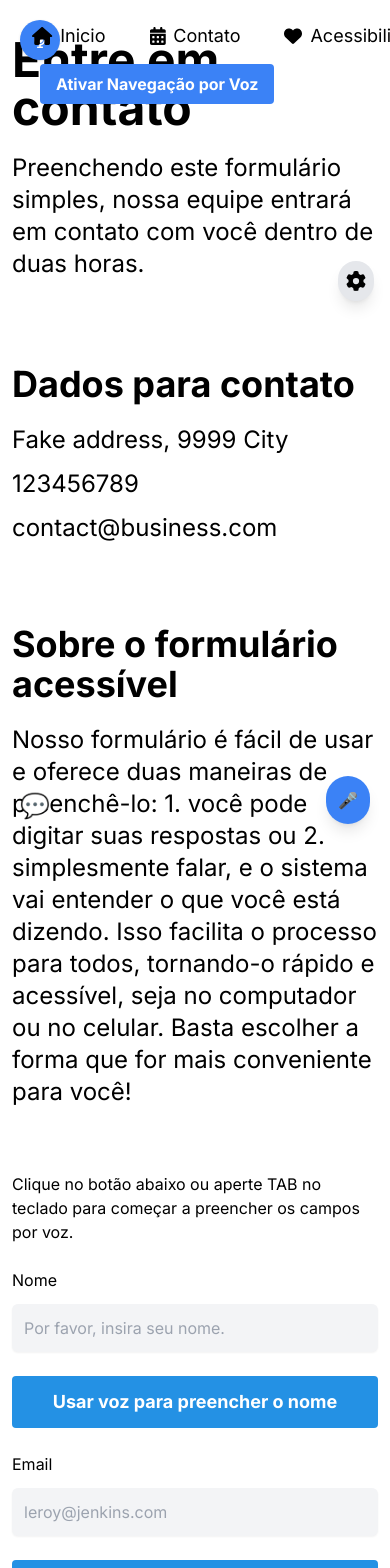
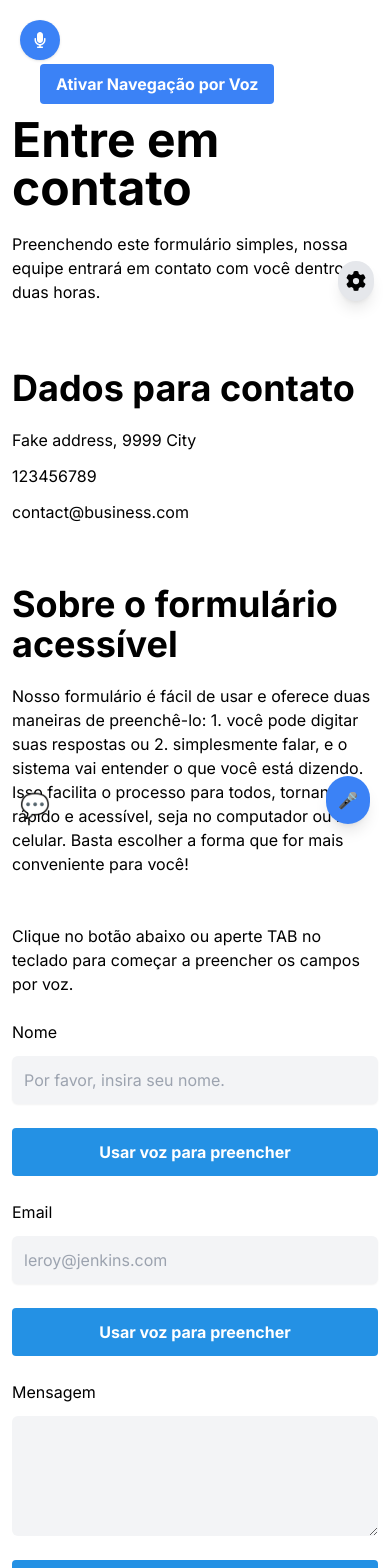
Before and after one commit to Claudio-Silva-Bispo/next-fiap-salesforce, a Next.js app: page /Contato in a window 390 px wide. Shown: the top 1568 px of the page. Built offline with nearby package versions, Linux system fonts and the light colour scheme.

Commit message:
Ajuste na responsividade

```diff
--- a/src/components/Contact.tsx
+++ b/src/components/Contact.tsx
@@ -119,7 +119,7 @@ export default function Contact() {
     };
 
     return (
-        <section className="py-3 min-h-[90vh]" id="contact">
+        <section className="py-3 min-h-[90vh] p-2" id="contact">
             <div className="grid grid-cols-1 px-3 mx-auto lg:px-8 md:grid-cols-2 md:divide-x md:pt-20">
                 <div>
                     <div className="py-6 md:py-0 md:px-6 flex flex-col justify-start">
@@ -132,23 +132,26 @@ export default function Contact() {
 
                         <TextReader text="Preenchendo este formulário simples, nossa equipe entrará em contato com você dentro de duas horas." isReadingEnabled={isReadingEnabled}>
                             <FocusableComponent id="text18" tabIndex={17}>
-                                <p className="pt-5 pb-4 text-2xl ">Preenchendo este formulário simples, nossa equipe entrará em contato com você dentro de duas horas.</p>
+                                <p className="pt-5 pb-4 md:text-2xl ">Preenchendo este formulário simples, nossa equipe entrará em contato com você dentro de duas horas.</p>
                             </FocusableComponent>
                         </TextReader>
                     </div>
 
                     <div className="py-6 md:py-0 md:px-6 flex flex-col justify-center">
-                        <h2 className="text-4xl md:text-3xl font-bold mb-5 pt-5">Dados para contato</h2>
-                        <p className="flex items-center mb-3  text-2xl">Fake address, 9999 City</p>
-                        <p className="flex items-center mb-3  text-2xl">123456789</p>
-                        <p className="flex items-center mb-3  text-2xl">contact@business.com</p>
+                        <h2 className="text-4xl md:text-3xl font-bold mb-5 md:pt-5">Dados para contato</h2>
+                        <p className="flex items-center mb-3 md:text-2xl">Fake address, 9999 City</p>
+                        <p className="flex items-center mb-3 md:text-2xl">123456789</p>
+                        <p className="flex items-center mb-3 md:text-2xl">contact@business.com</p>
                     </div>
 
                     <div className="py-6 md:py-0 md:px-6 flex flex-col justify-center">
-                        <h2 className="text-4xl md:text-3xl font-bold mb-5 pt-5">Sobre o formulário acessível</h2>
-                        <p className="pb-4 text-2xl">
-                        Nosso formulário é fácil de usar e oferece duas maneiras de preenchê-lo: 1. você pode digitar suas respostas ou 2. simplesmente falar, e o sistema vai entender o que você está dizendo. Isso facilita o processo para todos, tornando-o rápido e acessível, seja no computador ou no celular. Basta escolher a forma que for mais conveniente para você!
+                        <h2 className="text-4xl md:text-3xl font-bold mb-5 md:pt-5">Sobre o formulário acessível</h2>
+                        <p className="pb-4 md:text-2xl">
+                        Nosso formulário é fácil de usar e oferece duas maneiras de preenchê-lo:
                         </p>
+                        <p>1. Você pode digitar suas respostas</p>
+                        <p>2. Simplesmente falar, e o sistema vai entender o que você está dizendo. Isso facilita o processo para todos, tornando-o rápido e acessível, seja no computador ou no celular. </p>
+                        <p className='pt-5'>Basta escolher a forma que for mais conveniente para você!</p>
                     </div>
 
 
@@ -172,8 +175,8 @@ export default function Contact() {
                             className="block w-full rounded-md shadow-sm focus:ring focus:ring-opacity-75 focus:ring-violet-600 bg-gray-100 p-3 mt-3"
                         />
                     </label>
-                    <button type="button" onClick={startRecognition} onFocus={() => handleFieldChange(0)} className="self-center px-8 py-3 text-lg rounded focus:ring hover:ring focus:ring-opacity-75 bg-quinta text-white  focus:ring-quinta hover:ring-quinta w-full">
-                        Usar voz para preencher o nome
+                    <button type="button" onClick={startRecognition} onFocus={() => handleFieldChange(0)} className="self-center px-8 py-3 md:text-lg rounded focus:ring hover:ring focus:ring-opacity-75 bg-quinta text-white  focus:ring-quinta hover:ring-quinta w-full">
+                        Usar voz para preencher
                     </button>
 
                     <label className="block">
@@ -188,8 +191,8 @@ export default function Contact() {
                             className="block w-full rounded-md shadow-sm focus:ring focus:ring-opacity-75 focus:ring-violet-600 bg-gray-100 p-3 mt-3"
                         />
                     </label>
-                    <button type="button" onClick={startRecognition} onFocus={() => handleFieldChange(1)} className="self-center px-8 py-3 text-lg rounded focus:ring hover:ring focus:ring-opacity-75 bg-quinta text-white  focus:ring-quinta hover:ring-quinta w-full">
-                        Usar voz para preencher o email
+                    <button type="button" onClick={startRecognition} onFocus={() => handleFieldChange(1)} className="self-center px-8 py-3 md:text-lg rounded focus:ring hover:ring focus:ring-opacity-75 bg-quinta text-white  focus:ring-quinta hover:ring-quinta w-full">
+                        Usar voz para preencher
                     </button>
 
                     <label className="block">
@@ -203,8 +206,8 @@ export default function Contact() {
                             className="block w-full rounded-md focus:ring focus:ring-opacity-75 focus:ring-violet-600 bg-gray-100 mt-3"
                         ></textarea>
                     </label>
-                    <button type="button" onClick={startRecognition} onFocus={() => handleFieldChange(2)} className="self-center px-8 py-3 text-lg rounded focus:ring hover:ring focus:ring-opacity-75 bg-quinta text-white  focus:ring-quinta hover:ring-quinta w-full">
-                        Usar voz para preencher a mensagem
+                    <button type="button" onClick={startRecognition} onFocus={() => handleFieldChange(2)} className="self-center px-8 py-3 md:text-lg rounded focus:ring hover:ring focus:ring-opacity-75 bg-quinta text-white  focus:ring-quinta hover:ring-quinta w-full">
+                        Usar voz para preencher
                     </button>
 
                     <button type="submit" className="self-center px-8 py-3 text-lg rounded focus:ring hover:ring focus:ring-opacity-75 bg-quinta text-white  focus:ring-quinta hover:ring-quinta w-full">
--- a/src/components/ContactNetworks.tsx
+++ b/src/components/ContactNetworks.tsx
@@ -14,7 +14,7 @@ export default function ContactNetworks() {
 
         <TextReader text="Contatos & Redes" isReadingEnabled={isReadingEnabled}>
             <FocusableComponent id="text16" tabIndex={15}>
-              <h1 className="text-5xl font-bold text-white pt-16 md:pt-0 leading-normal sm:text-center">Contatos & <span> Redes</span></h1>
+              <h1 className="text-5xl p-10 font-bold text-white pt-16 md:pt-0 leading-normal sm:text-center">Contatos & <span> Redes</span></h1>
             </FocusableComponent>
         </TextReader>
         <div className="grid grid-cols-2 sm:grid-cols-3 md:flex md:flex-wrap md:justify-center lg:justify-between pb-20 md:pb-0">
--- a/src/components/Hero.tsx
+++ b/src/components/Hero.tsx
@@ -28,7 +28,7 @@ export default function Hero() {
 
                     <TextReader text="Cada produto que oferecemos desempenha um papel na construção de conexões que impulsionam o sucesso, e esse sucesso pode ser aproveitado para criar mudanças positivas." isReadingEnabled={isReadingEnabled}>
                         <FocusableComponent id="text7" tabIndex={6}>
-                            <p className="mt-6 mb-8 text-4xl sm:mb-12 xl:max-w-5xl text-gray-50">
+                            <p className="mt-6 mb-8 text-xl md:text-4xl sm:mb-12 xl:max-w-5xl text-gray-50">
                             Cada produto que oferecemos desempenha um papel na construção de conexões que impulsionam o sucesso, e esse sucesso pode ser aproveitado para criar mudanças positivas.
                             </p>
                         </FocusableComponent>
@@ -41,7 +41,7 @@ export default function Hero() {
                         >
                         <TextReader text="Contato" isReadingEnabled={isReadingEnabled}>
                             <FocusableComponent id="text8" tabIndex={7}>
-                                <a href="/ContactSection">Contato</a>
+                                <a href="/Contato">Contato</a>
                             </FocusableComponent>
                         </TextReader>
                         </button>
@@ -51,7 +51,7 @@ export default function Hero() {
                         >
                         <TextReader text="Produtos" isReadingEnabled={isReadingEnabled}>
                             <FocusableComponent id="text9" tabIndex={8}>
-                                <a href="/Services">Produtos</a>
+                                <a href="/FormularioDescoberta">Produtos</a>
                             </FocusableComponent>
                         </TextReader>
                         </button>
--- a/src/components/MenuAcessibilidade.tsx
+++ b/src/components/MenuAcessibilidade.tsx
@@ -78,7 +78,7 @@ const AccessibilityMenu: React.FC = () => {
         onClick={toggleMenu} // Abre/fecha o menu ao clicar
         aria-expanded={isOpen} // Indica se o menu está aberto
         aria-controls="accessibility-menu"
-        className="fixed right-4 top-1/3 transform -translate-y-1/2 p-2 bg-gray-200 rounded-full shadow-lg z-50"
+        className="fixed right-4 top-1/3 transform -translate-y-1/2 p-2 bg-gray-200 rounded-full shadow-lg z-40"
       >
         <FontAwesomeIcon icon={faCog} size="lg" />
       </button>
--- a/src/components/Navbar.tsx
+++ b/src/components/Navbar.tsx
@@ -22,15 +22,15 @@ export default function Navbar() {
 
   const menuItems = [
     { item: 'Home', path: '/', icon: faHome },
-    { item: 'Sobre nós', path: '/AboutCompany', icon: faBuilding },
-    { item: 'Contatos', path: '/ContactSection', icon: faPhone },
-    { item: 'Orçamento', path: '#quote', icon: faCalendarAlt },
-    { item: 'Serviços', path: '/Services', icon: faCalendarTimes },
+    { item: 'Login', path: '/Login', icon: faBuilding },
+    { item: 'Contatos', path: '/Contato', icon: faPhone },
+    { item: 'Produtos', path: '/FormularioDescoberta', icon: faCalendarAlt },
+    { item: 'Dashboard', path: '/Dashboard', icon: faCalendarTimes },
     { item: 'Feedback', path: '/Feedback', icon: faComments },
-    { item: 'Testimonials', path: '/Testimonials', icon: faThumbsUp },
-    { item: 'Dicas', path: '/Tips', icon: faShareAlt },
+    { item: 'Dicas', path: '/Dicas', icon: faThumbsUp },
     { item: 'Time', path: '/Team', icon: faUsers },
-    { item: 'Galeria', path: '/Gallery', icon: faGlobe },
+    { item: 'Documentação', path: '/Documentacao', icon: faGlobe },
+    { item: 'Acessibilidade', path: '/SuporteAcessibilidade', icon: faGlobe },
   ];
 
   const sections = [
@@ -156,7 +156,7 @@ export default function Navbar() {
   }, [router.pathname]);
 
   return (
-    <header className={`p-4 fixed top-0 w-full z-50`} >
+    <header className={`p-4 fixed top-0 w-full z-50 hidden md:flex`} >
       <div className="container flex items-center justify-between h-10 mx-auto w-full">
         <div className="flex items-center justify-center flex-grow space-x-3 text-lg">
           <TextReader text="Inicio" isReadingEnabled={isReadingEnabled}>
--- a/src/components/ReceivedFeedbacks.tsx
+++ b/src/components/ReceivedFeedbacks.tsx
@@ -41,9 +41,9 @@ export default function ReceberFeedbacks() {
                 </p>
 
                 <div className='grid md:flex gap-5'>
-                    <button type="button" className="self-center px-8 py-3 text-lg rounded focus:ring hover:ring focus:ring-opacity-75 bg-quinta text-gray-50 focus:ring-terceira hover:ring-terceira"><a href="/Testimonials">Ver mais feedback</a></button>
+                    <button type="button" className="self-center px-8 py-3 text-lg rounded focus:ring hover:ring focus:ring-opacity-75 bg-quinta text-gray-50 focus:ring-terceira hover:ring-terceira"><a href="/Testimonials">Saiba mais</a></button>
 
-                    <button type="button" className="self-center px-8 py-3 text-lg rounded focus:ring hover:ring focus:ring-opacity-75 bg-quinta text-gray-50 focus:ring-terceira hover:ring-terceira"><a href="/FormularioDescoberta">Orçamento</a></button>
+                    <button type="button" className="self-center px-8 py-3 text-lg rounded focus:ring hover:ring focus:ring-opacity-75 bg-quinta text-gray-50 focus:ring-terceira hover:ring-terceira mb-20 md:mb-0"><a href="/FormularioDescoberta">Produto</a></button>
                 </div>
 
             </div>
--- a/src/pages/Contato.tsx
+++ b/src/pages/Contato.tsx
@@ -117,20 +117,20 @@ export default function Contact() {
             <div className="grid grid-cols-1 px-3 mx-auto lg:px-8 md:grid-cols-2 md:divide-x md:pt-20">
                 <div>
                     <div className="py-6 md:py-0 md:px-6 flex flex-col justify-start">
-                        <h1 className="text-5xl font-bold">Entre em contato</h1>
-                        <p className="pt-5 pb-4 text-2xl ">Preenchendo este formulário simples, nossa equipe entrará em contato com você dentro de duas horas.</p>
+                        <h1 className="text-5xl font-bold pt-20 md:pt-0">Entre em contato</h1>
+                        <p className="pt-5 pb-4 md:text-2xl ">Preenchendo este formulário simples, nossa equipe entrará em contato com você dentro de duas horas.</p>
                     </div>
 
                     <div className="py-6 md:py-0 md:px-6 flex flex-col justify-center">
-                        <h2 className="text-4xl md:text-3xl font-bold mb-5 pt-5">Dados para contato</h2>
-                        <p className="flex items-center mb-3  text-2xl">Fake address, 9999 City</p>
-                        <p className="flex items-center mb-3  text-2xl">123456789</p>
-                        <p className="flex items-center mb-3  text-2xl">contact@business.com</p>
+                        <h2 className="text-4xl md:text-3xl font-bold mb-5 md:pt-5">Dados para contato</h2>
+                        <p className="flex items-center mb-3 md:text-2xl">Fake address, 9999 City</p>
+                        <p className="flex items-center mb-3 md:text-2xl">123456789</p>
+                        <p className="flex items-center mb-3 md:text-2xl">contact@business.com</p>
                     </div>
 
                     <div className="py-6 md:py-0 md:px-6 flex flex-col justify-center">
-                        <h2 className="text-4xl md:text-3xl font-bold mb-5 pt-5">Sobre o formulário acessível</h2>
-                        <p className="pb-4 text-2xl">
+                        <h2 className="text-4xl md:text-3xl font-bold mb-5 md:pt-5">Sobre o formulário acessível</h2>
+                        <p className="md:pb-4 md:text-2xl">
                         Nosso formulário é fácil de usar e oferece duas maneiras de preenchê-lo: 1. você pode digitar suas respostas ou 2. simplesmente falar, e o sistema vai entender o que você está dizendo. Isso facilita o processo para todos, tornando-o rápido e acessível, seja no computador ou no celular. Basta escolher a forma que for mais conveniente para você!
                         </p>
                     </div>
@@ -156,8 +156,8 @@ export default function Contact() {
                             className="block w-full rounded-md shadow-sm focus:ring focus:ring-opacity-75 focus:ring-violet-600 bg-gray-100 p-3 mt-3"
                         />
                     </label>
-                    <button type="button" onClick={startRecognition} onFocus={() => handleFieldChange(0)} className="self-center px-8 py-3 text-lg rounded focus:ring hover:ring focus:ring-opacity-75 bg-quinta text-white   focus:ring-quinta hover:ring-quinta w-full">
-                        Usar voz para preencher o nome
+                    <button type="button" onClick={startRecognition} onFocus={() => handleFieldChange(0)} className="self-center px-8 py-3 md:text-lg rounded focus:ring hover:ring focus:ring-opacity-75 bg-quinta text-white   focus:ring-quinta hover:ring-quinta w-full">
+                        Usar voz para preencher
                     </button>
 
                     <label className="block">
@@ -172,8 +172,8 @@ export default function Contact() {
                             className="block w-full rounded-md shadow-sm focus:ring focus:ring-opacity-75 focus:ring-violet-600 bg-gray-100 p-3 mt-3"
                         />
                     </label>
-                    <button type="button" onClick={startRecognition} onFocus={() => handleFieldChange(1)} className="self-center px-8 py-3 text-lg rounded focus:ring hover:ring focus:ring-opacity-75 bg-quinta text-white   focus:ring-quinta hover:ring-quinta w-full">
-                        Usar voz para preencher o email
+                    <button type="button" onClick={startRecognition} onFocus={() => handleFieldChange(1)} className="self-center px-8 py-3 md:text-lg rounded focus:ring hover:ring focus:ring-opacity-75 bg-quinta text-white   focus:ring-quinta hover:ring-quinta w-full">
+                        Usar voz para preencher
                     </button>
 
                     <label className="block">
@@ -187,8 +187,8 @@ export default function Contact() {
                             className="block w-full rounded-md focus:ring focus:ring-opacity-75 focus:ring-violet-600 bg-gray-100 mt-3"
                         ></textarea>
                     </label>
-                    <button type="button" onClick={startRecognition} onFocus={() => handleFieldChange(2)} className="self-center px-8 py-3 text-lg rounded focus:ring hover:ring focus:ring-opacity-75 bg-quinta text-white  focus:ring-quinta hover:ring-quinta w-full">
-                        Usar voz para preencher a mensagem
+                    <button type="button" onClick={startRecognition} onFocus={() => handleFieldChange(2)} className="self-center px-8 py-3 md:text-lg rounded focus:ring hover:ring focus:ring-opacity-75 bg-quinta text-white  focus:ring-quinta hover:ring-quinta w-full">
+                        Usar voz para preencher
                     </button>
 
                     <button type="submit" className="self-center px-8 py-3 text-lg rounded focus:ring hover:ring focus:ring-opacity-75 bg-quinta text-white  focus:ring-quinta hover:ring-quinta w-full">
--- a/src/pages/Testimonials.tsx
+++ b/src/pages/Testimonials.tsx
@@ -1,10 +1,10 @@
 export default function Depoimentos() {
     return (
-        <section className=" bg-segunda">
+        <section className=" bg-quinta">
             <div className="container md:px-6 md:py-12 mx-auto">
-                <div className="grid items-center gap-4 xl:grid-cols-5 mt-20">
+                <div className="grid items-center gap-4 xl:grid-cols-5 md:mt-20">
                     <div className="max-w-2xl mx-auto my-8 space-y-4 text-center xl:col-span-2 xl:text-left p-5 md:p-0">
-                        <h2 className="text-4xl font-bold text-white text-start md:text-center">Sua Opinião é Importante para Nós!</h2>
+                        <h2 className="text-4xl font-bold text-white text-start md:text-center pt-20 md:pt-0">Sua Opinião é Importante para Nós!</h2>
                         <p className="text-white text-2xl text-start md:text-center">Agradecemos a todos os nossos clientes por compartilharem suas experiências. Seus feedbacks nos ajudam a melhorar continuamente nossos serviços e atendimentos na Salesforce.</p>
                     </div>
                     <div className="p-6 xl:col-span-3">
```
Also changed, not shown: src/pages/FormularioDescoberta.tsx (+6 -6 lines).
